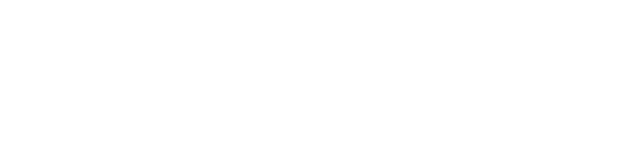
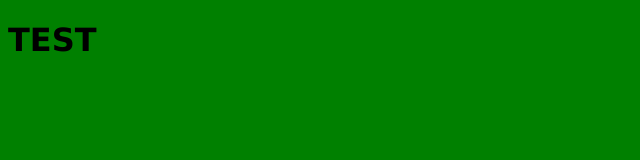
Before and after one commit to hakimchraa/TP---Integration-d-une-maquette-Figma-html-scss-responsive-2, a website: page index.html in a window 1280 px wide. Shown: the whole page, without its empty margins (0-640 px from the left). Drawn offline with Linux system fonts and the light colour scheme.

Commit message:
ajout des dependances: commande npm init puis npm install sass puis sass Scss/main.scss css/style.css puis sass --watch Scss/main.scss css/style.css

```diff
--- /dev/null
+++ b/Scss/main.scss
@@ -0,0 +1,4 @@
+body {background-color: green ;}
+
+
+h1 {font-family:Verdana, Geneva, Tahoma, sans-serif;}
--- a/index.html
+++ b/index.html
@@ -4,9 +4,10 @@
     <meta charset="UTF-8">
     <meta http-equiv="X-UA-Compatible" content="IE=edge">
     <meta name="viewport" content="width=device-width, initial-scale=1.0">
+    <link rel="stylesheet" href="css/style.css">
     <title>Document</title>
 </head>
 <body>
-
+    <h1> TEST</h1>
 </body>
 </html>
```
Also changed, not shown: package.json (added, +22 -0 lines), css/style.css (added), 2 other files.
